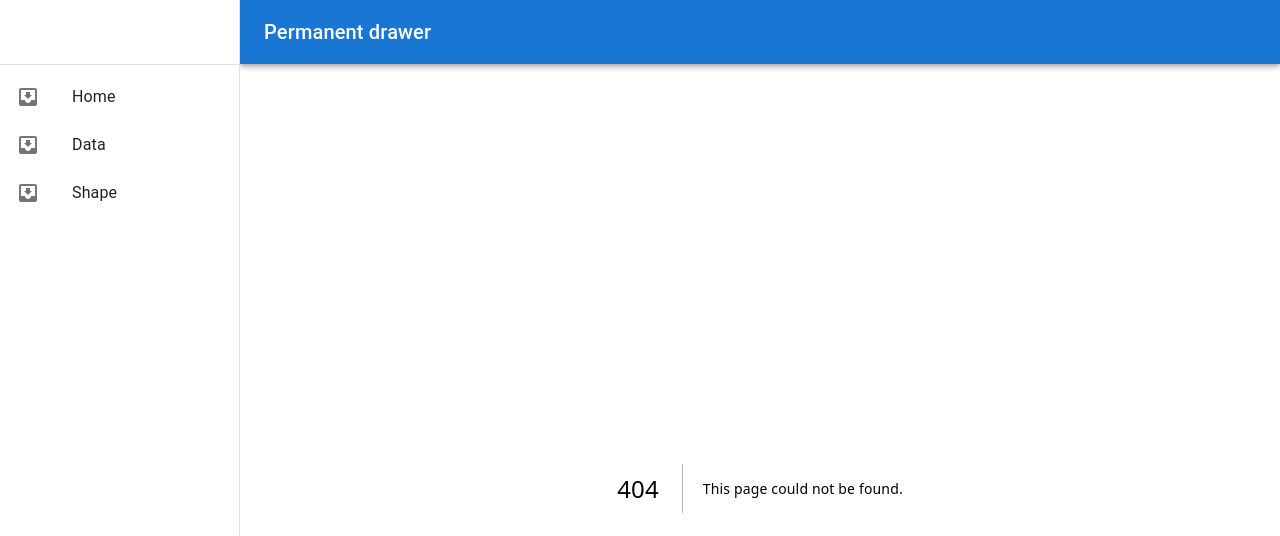
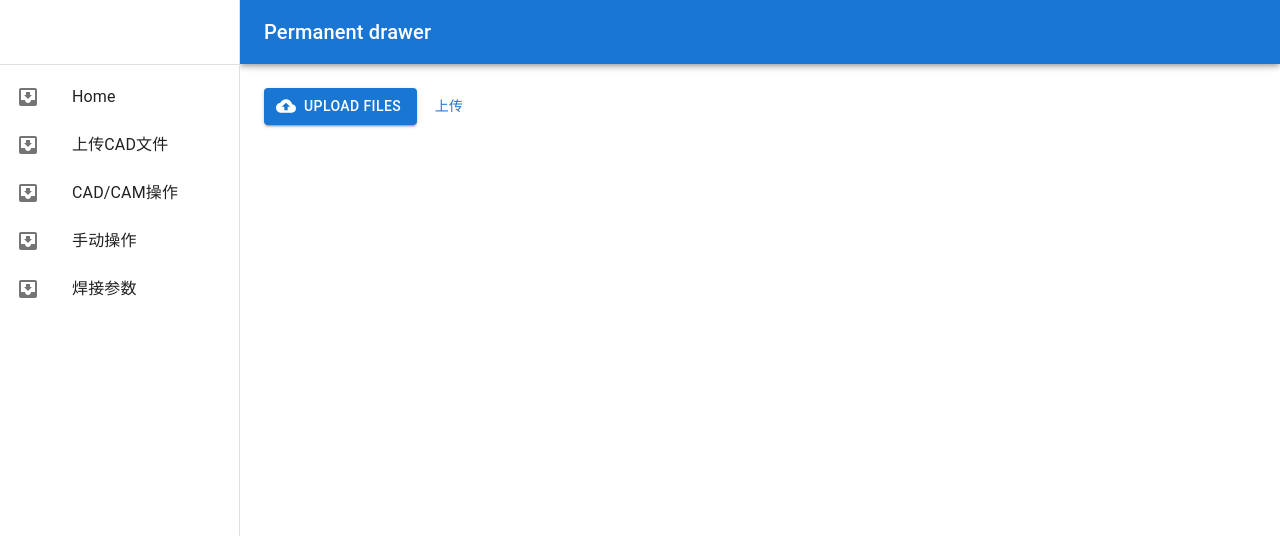
Before and after one commit to JJMGomez/centroid-locator-front, a Next.js app: page /uploadcad in a window 1280 px wide. Before the commit this address had no page. Shown: the top 536 px of the page. Built offline with nearby package versions, Linux system fonts and the light colour scheme.

Commit message:
upload CAD file

```diff
--- a/src/app/shapes/page.tsx
+++ b/src/app/cadcamautomatic/page.tsx
@@ -11,14 +11,14 @@ var current
 
 const App = () => {
 
-  const sayHello = (event) => {
-    alert(event.currentTarget.id)
+  const sayHello = (id) => {
+    alert(id)
   };
 
   return (
     <>
       {inputs.map((e)=>
-      <button onClick={sayHello} id={e.id}>
+      <button onClick={() => sayHello(e.id)} id={e.id}>
         <div className='circle'
         style={{width: e.Diameter, height: e.Diameter, position: 'relative', top: e.y, left: e.x}}
         />
--- a/src/app/layout.tsx
+++ b/src/app/layout.tsx
@@ -61,7 +61,7 @@ export default function RootLayout({
         <Toolbar />
         <Divider />
         <List>
-          <ListItem key='Home' disablePadding>
+          <ListItem key='主页面' disablePadding>
             <Link href='/'>
               <ListItemButton>
                 <ListItemIcon>
@@ -71,26 +71,47 @@ export default function RootLayout({
               </ListItemButton>
             </Link>
           </ListItem>
-          <ListItem key='Data' disablePadding>
-            <Link href='/data'>
+          <ListItem key='uploadcad' disablePadding>
+            <Link href='/uploadcad'>
               <ListItemButton>
                 <ListItemIcon>
                   <InboxIcon />
                 </ListItemIcon>
-                <ListItemText primary='Data' />
+                <ListItemText primary='上传CAD文件' />
               </ListItemButton>
             </Link>
           </ListItem>
-          <ListItem key='Shape' disablePadding>
-            <Link href='/shapes'>
+          <ListItem key='cadcamautomatic' disablePadding>
+            <Link href='/cadcamautomatic'>
               <ListItemButton>
                 <ListItemIcon>
                   <InboxIcon />
                 </ListItemIcon>
-                <ListItemText primary='Shape' />
+                <ListItemText primary='CAD/CAM操作' />
               </ListItemButton>
             </Link>
           </ListItem>
+          <ListItem key='manual' disablePadding>
+            <Link href='/manual'>
+              <ListItemButton>
+                <ListItemIcon>
+                  <InboxIcon />
+                </ListItemIcon>
+                <ListItemText primary='手动操作' />
+              </ListItemButton>
+            </Link>
+          </ListItem>
+          <ListItem key='weldingdata' disablePadding>
+            <Link href='/weldingdata'>
+              <ListItemButton>
+                <ListItemIcon>
+                  <InboxIcon />
+                </ListItemIcon>
+                <ListItemText primary='焊接参数' />
+              </ListItemButton>
+            </Link>
+          </ListItem>
+
         </List>
       </Drawer>
       <Box
--- /dev/null
+++ b/src/app/manual/page.tsx
@@ -0,0 +1,30 @@
+'use client';
+import React from 'react';
+
+var inputs = [
+  {"x": 200.0000000000001,"y": 177.9422863405994,"Diameter": 20.0, "id":'1'},
+  {"x": 145.0000000000001,"y":177.9422863405994,"Diameter": 20.0, "id":'2'}
+]
+var current
+
+
+
+const App = () => {
+
+  const sayHello = (id) => {
+    alert(id)
+  };
+
+  return (
+    <>
+      {inputs.map((e)=>
+      <button onClick={() => sayHello(e.id)} id={e.id}>
+        <div className='circle'
+        style={{width: e.Diameter, height: e.Diameter, position: 'relative', top: e.y, left: e.x}}
+        />
+      </button>
+      )}
+</>
+  );
+};
+export default App;
--- /dev/null
+++ b/src/app/uploadcad/InputFileUpload.tsx
@@ -0,0 +1,58 @@
+import * as React from 'react';
+import { useState, useEffect } from 'react';
+import { styled } from '@mui/material/styles';
+import Button from '@mui/material/Button';
+import CloudUploadIcon from '@mui/icons-material/CloudUpload';
+
+const VisuallyHiddenInput = styled('input')({
+  clip: 'rect(0 0 0 0)',
+  clipPath: 'inset(50%)',
+  height: 1,
+  overflow: 'hidden',
+  position: 'absolute',
+  bottom: 0,
+  left: 0,
+  whiteSpace: 'nowrap',
+  width: 1,
+});
+
+
+
+export default function InputFileUpload() {
+    const [selectedFile, setSelectedFile] = useState(null);
+
+    //选择了多个文件时，也只取第一个
+    const selectedFileHandler = (event) => {
+        setSelectedFile(event.target.files[0]);
+    };
+
+    const uploadfileHandler = () => {
+        console.log("The file name is :", selectedFile.name);
+        let form_data = new FormData();
+        form_data.append("file",selectedFile);
+        fetch('http://127.0.0.1:5000/uploadCAD'
+          ,{method: 'POST',body: form_data ,mode: 'cors'})
+        .catch((err) => {
+          console.log(err.message);
+       });
+    };
+
+  return (
+    <>
+    <Button
+      component="label"
+      role={undefined}
+      variant="contained"
+      tabIndex={-1}
+      startIcon={<CloudUploadIcon />}
+    >
+      Upload files
+      <VisuallyHiddenInput
+        type="file"
+        onChange={selectedFileHandler}
+      />
+    </Button>
+    <Button onClick={uploadfileHandler}>上传</Button>
+    </>
+  );
+}
--- /dev/null
+++ b/src/app/uploadcad/page.tsx
@@ -0,0 +1,11 @@
+'use client';
+import * as React from 'react';
+import InputFileUpload from './InputFileUpload'
+
+
+  const App = () => {
+    return (
+        <InputFileUpload></InputFileUpload>
+    );
+  };
+  export default App;
--- a/tsconfig.json
+++ b/tsconfig.json
@@ -21,6 +21,6 @@
       "@/*": ["./src/*"]
     }
   },
-  "include": ["next-env.d.ts", "**/*.ts", "**/*.tsx", ".next/types/**/*.ts", "src/app/shapes/page.tsx"],
+  "include": ["next-env.d.ts", "**/*.ts", "**/*.tsx", ".next/types/**/*.ts", "src/app/cadcamautomatic/page.tsx"],
   "exclude": ["node_modules"]
 }
```
Also changed, not shown: src/app/weldingdata/page.tsx (renamed from src/app/data/page.tsx), 1 other file (tests, documents, lock files or other folders).
